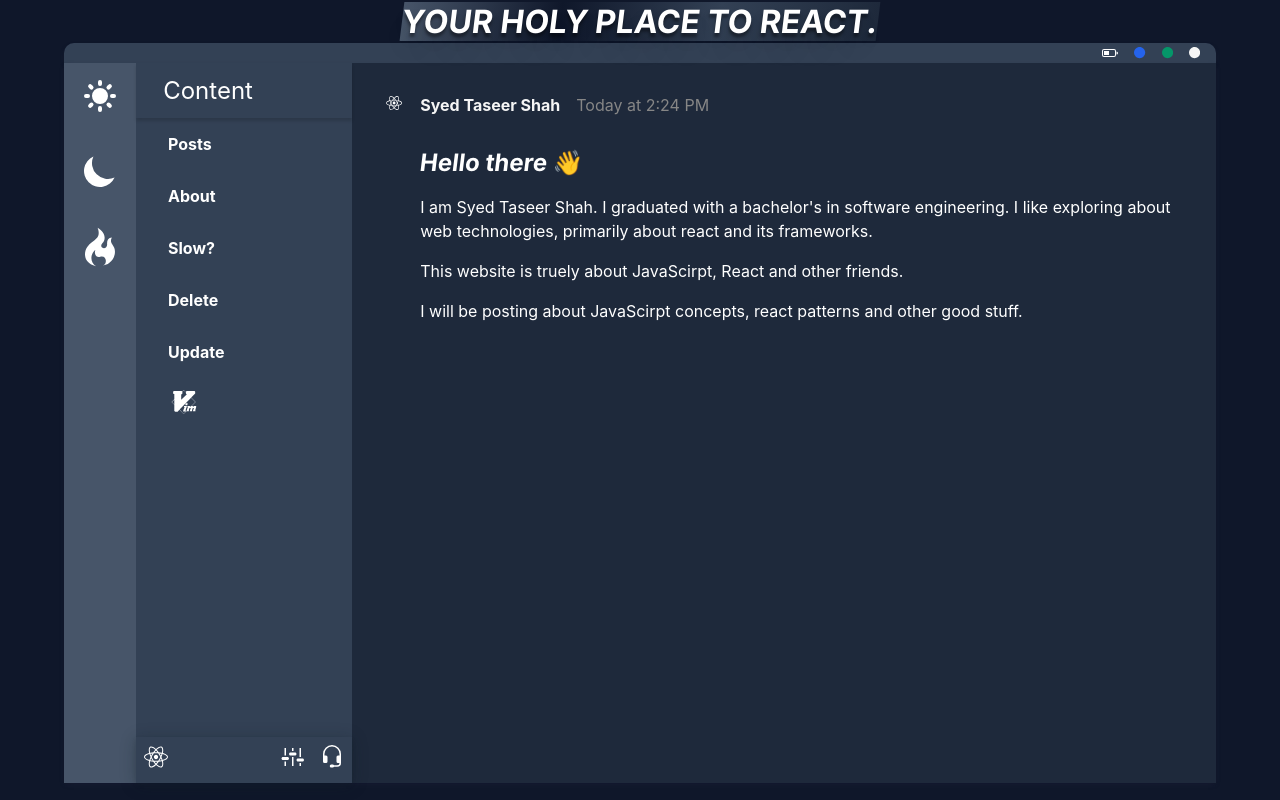
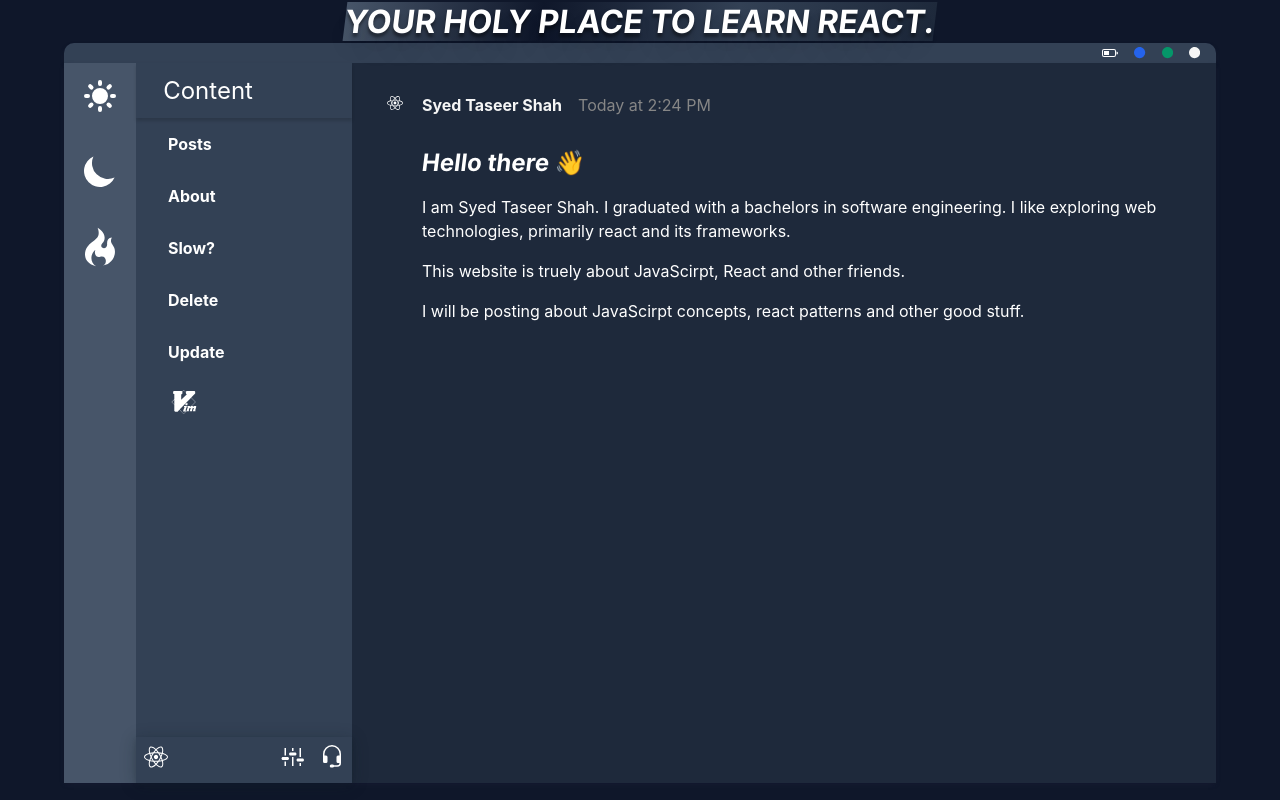
Before and after one commit to Taseeeer/reactnext, a Next.js app: page /about in a window 1280 px wide. Built offline with nearby package versions, Linux system fonts and the light colour scheme.

Commit message:
build files

```diff
--- a/components/Layout.js
+++ b/components/Layout.js
@@ -80,7 +80,7 @@ export default function Layout({ children }) {
                 </audio>
             </div>
             <div className="main-heading-outer">
-                <h1 className="main-heading">YOUR HOLY PLACE TO REACT.</h1>
+                <h1 className="main-heading">YOUR HOLY PLACE TO LEARN REACT.</h1>
             </div>
             <div className="nav-line">
                 { charging ?
--- a/pages/about.js
+++ b/pages/about.js
@@ -9,7 +9,7 @@ export default function About() {
         <div>
             <h2 className="skew">Hello there 👋 <br/> </h2>
             <p style={{margin: "0"}}>I am Syed Taseer Shah. I graduated with a
-            bachelor's in software engineering. I like exploring about web technologies, primarily about react and its frameworks.
+            bachelors in software engineering. I like exploring web technologies, primarily react and its frameworks.
             </p>
             <p >This website is truely about JavaScirpt, React and other friends.</p>
             <p></p>
--- a/pages/insert.js
+++ b/pages/insert.js
@@ -11,7 +11,7 @@ export default function Insert() {
             <p>
                 I dont know the exact reason why, but I have migrated this web application from Gatsby to Next.
                 I built it in Gatsby first, it was very performant but everytime I tried to deploy it, I got build-errors.
-                I searched for it but could'nt get anywhere, it was prolly conflicting packages, and those issues were posted by
+                I searched for it but couldnt get anywhere, it was prolly conflicting packages, and those issues were posted by
                 other people as well facing the same issues but no proper solution.
             </p>
             <p>So I decided to migrated from Gatsby to Next. Gatsby uses graphql and queries data from sanity, which is very fast.
--- a/pages/post.js
+++ b/pages/post.js
@@ -3,7 +3,6 @@ import Layout from "../components/Layout";
 import EachLink from '../components/EachLink.js';
 
 export default function Blog({ posts }) {
-
     return (
         <Layout>
             <div className="blog-heading-outer">
```
